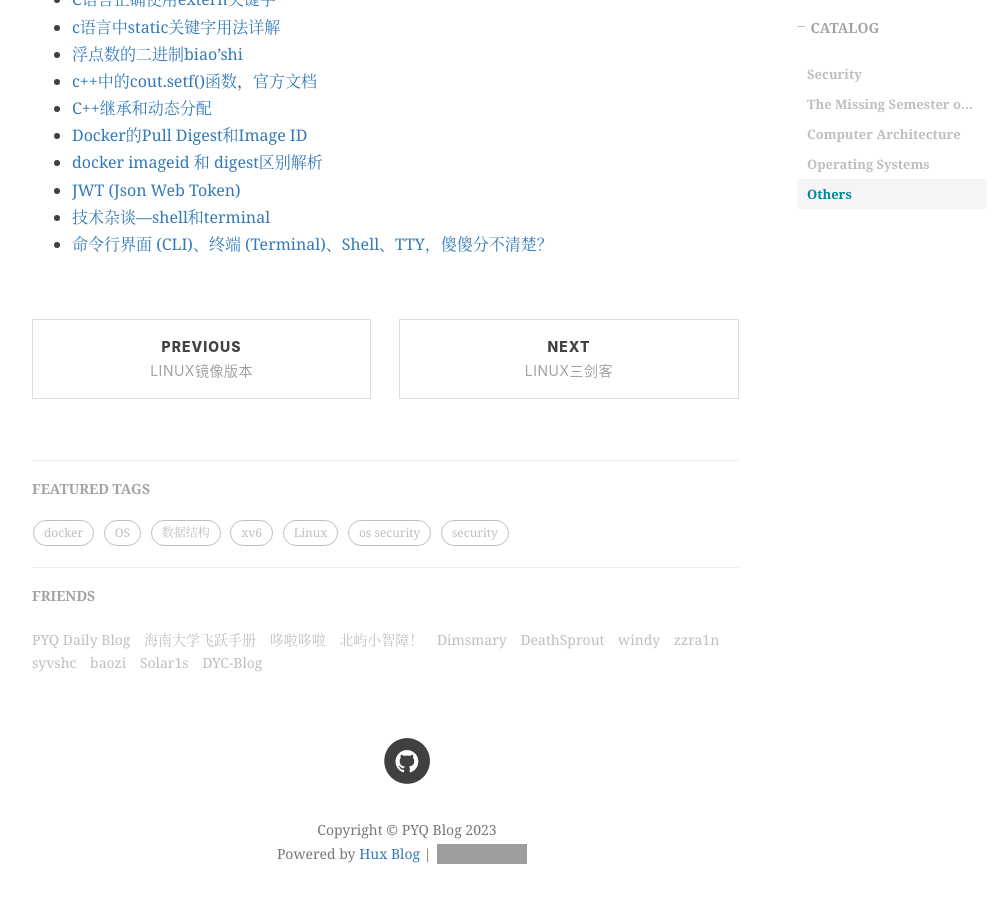
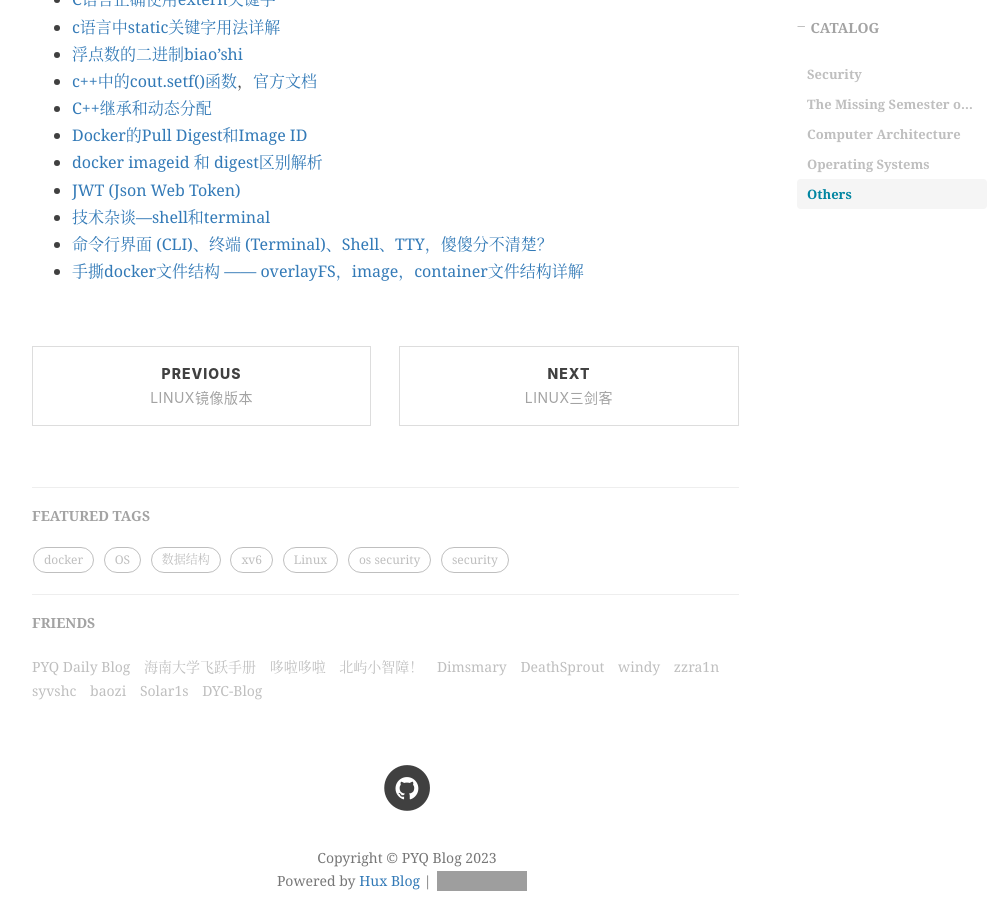
Before and after one commit to peng-yq/peng-yq.github.io, a Jekyll site: the page built from _posts/2022-10-04-good-blog-collection.md, in a window 1280 px wide and 900 px high, scrolled down 1709 px. Shown: the whole window, without its empty margins (233-1236 px from the left). Built offline with Jekyll 4.4.1, drawn with Linux system fonts in a browser that asks for light colours; nearby versions of some CDN libraries; comment, search, counter and statistics services are not loaded; grey boxes are pictures that could not be loaded.

Commit message:
docs: update 2022-10-04-good-blog-collection.md

```diff
--- a/_posts/2022-10-04-good-blog-collection.md
+++ b/_posts/2022-10-04-good-blog-collection.md
@@ -46,3 +46,4 @@ tags:
 - [JWT (Json Web Token)](https://jwt.io/introduction)
 - [技术杂谈—shell和terminal](https://www.bilibili.com/video/BV16A411675V/?spm_id_from=333.999.0.0&vd_source=1eef42fa21ab7c4e759ac52299a8dfb1)
 - [命令行界面 (CLI)、终端 (Terminal)、Shell、TTY，傻傻分不清楚？](https://segmentfault.com/a/1190000016129862)
+- [手撕docker文件结构 —— overlayFS，image，container文件结构详解](https://zhuanlan.zhihu.com/p/374924046)
```
